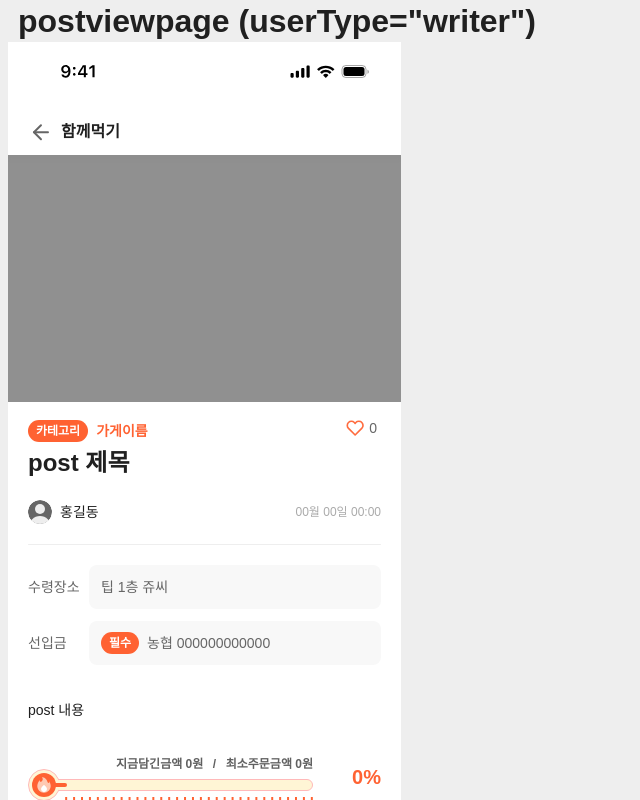
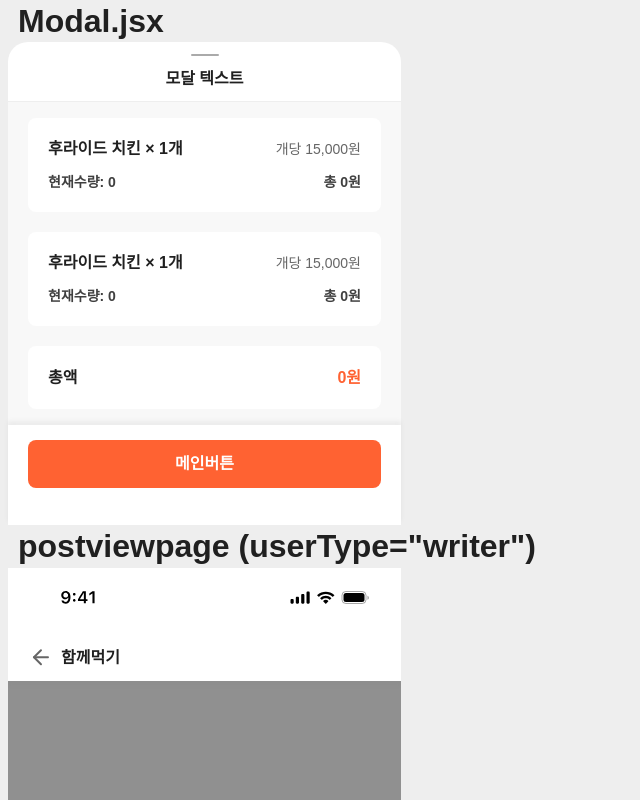
Before and after one commit to arane152/final-project, a React (Vite) app: page / in a window 1280 px wide. Shown: the top 800 px of the page, without its empty margins (0-640 px from the left). Built offline with nearby package versions, Linux system fonts and the light colour scheme; a web font is replaced by a local one.

Commit message:
YeJun-Modal.jsx/Device.jsx/Gnb.jsx-DesignComplete&DesignFixed-05261947

```diff
--- /dev/null
+++ b/src/layouts/BottomModal.jsx
@@ -0,0 +1,93 @@
+import styled from "styled-components";
+
+import Gnb from "./Gnb";
+import MainBtn from "../components/MainBtn";
+
+const Wrapper = styled.div`
+    display: flex;
+    position: relative;
+    width: 393px;
+    min-height: 356px;
+    height: auto;
+    flex-direction: column;
+    border-radius: 20px 20px 0px 0px;
+    background-color: #FFFFFF;
+    margin: 0;
+`
+
+const ModalTopWrapper = styled.div`
+    display: flex;
+    position: relative;
+    width: 393px;
+    height: auto;
+    flex-direction: column;
+    justify-content: space-between;
+    align-items: center;
+    gap: 12px;
+    padding: 12px 0px;
+`
+
+const ModalTopVector = styled.div`
+    display: flex;
+    width: 28px;
+    height: 2px;
+    border-radius: 2px;
+    background-color: #AAAAAA;
+`
+
+const ModalTopStroke = styled.div`
+    display: flex;
+    position: absolute;
+    bottom: 0;
+    width: 393px;
+    height: 1px;
+    background-color: #EEEEEE;
+`
+
+const ModalTopText = styled.p`
+    display: flex;
+    width: auto;
+    height: 22px;
+    font-size: 16px;
+    font-weight: 600;
+    color: #202020;
+    margin: 0;
+`
+
+const ModalContent = styled.div`
+    display: flex;
+    width: 393px;
+    min-height: 170px;
+    height: auto;
+    background-color: ${props => props.background == "white" ? "#FFFFFF" : "#F8F8F8"};
+    flex-direction: column;
+    justify-content: space-between;
+    align-items: center;
+    gap: 20px;
+    padding: 16px 0px;
+    margin-bottom: 100px;
+`
+
+function Modal(props) {
+    // props.background : <ModalContent>의 background-color (gray : "" / white : "white")
+    // props.btnType : 메인 버튼 타입
+    // props.mainText : 메인 버튼 텍스트
+    // props.modalText : 모달 상단 텍스트
+    return (
+        <Wrapper>
+            <ModalTopWrapper>
+                <ModalTopVector></ModalTopVector>
+                <ModalTopText>{props.modalText}</ModalTopText>
+                <ModalTopStroke></ModalTopStroke>
+            </ModalTopWrapper>
+            <ModalContent background={props.background || "gray"}>
+                {props.children}
+            </ModalContent>
+            <Gnb type="btn">
+                <MainBtn type={props.btnType} mainText={props.mainText}></MainBtn>
+            </Gnb>
+        </Wrapper>
+    )
+}
+
+export default Modal
--- a/src/layouts/Device.jsx
+++ b/src/layouts/Device.jsx
@@ -21,7 +21,7 @@ const DeviceWrapper = styled.div`
 const ContentWrapper = styled.div`
     display: block;
     width: 393px;
-    height: ${props => props.gnbtype == "none" ? "738px" : "658px"};
+    height: ${props => props.gnbtype == "none" ? "738px" : "638px"};
     margin: 0;
     overflow-y: scroll;
     scrollbar-width: none;
--- a/src/layouts/Gnb.jsx
+++ b/src/layouts/Gnb.jsx
@@ -3,14 +3,16 @@ import styled from 'styled-components'
 const GnbWrapper = styled.div`
     display: flex;
     position: absolute;
+    flex-direction: column;
     bottom: 0;
     width: 393px;
-    height: 80px;
+    height: 100px;
     background-color: #FFF;
-    justify-content: center;
+    justify-content: flex-start;
     align-items: center;
     box-shadow: 0px -4px 4px rgba(128, 128, 128, 0.1);
     margin: 0;
+    z-index: 5;
 `
 
 const GnbLayout = styled.div`
--- a/src/main.jsx
+++ b/src/main.jsx
@@ -16,6 +16,7 @@ import Header from './layouts/Header.jsx'
 import TextInput from './components/TextInput.jsx'
 import InfoBox from './components/InfoBox.jsx'
 import StateBadge from './components/StateBadge.jsx'
+import MenuDefault from './components/MenuDefault.jsx'
 import TotalAmount from './components/TotalAmount.jsx'
 import QuantityBtn from './components/QuantityBtn.jsx'
 import Profile from './components/Profile.jsx'
@@ -36,8 +37,17 @@ import MainPage from '../pages/MainPage.jsx'
 import PostWritePage from '../pages/PostWritePage.jsx'
 import ParticipationPage from '../pages/ParticipationPage.jsx'
 
+import Modal from './layouts/BottomModal.jsx'
+
 createRoot(document.getElementById('root')).render(
     <div className="display">
+      <h1>Modal.jsx</h1>
+      <Modal background="" modalText="모달 텍스트" btnType="default" mainText="메인버튼">
+        <MenuDefault type="info"></MenuDefault>
+        <MenuDefault type="info"></MenuDefault>
+        <TotalAmount title="총액"></TotalAmount>
+      </Modal>
+
       <h1>postviewpage (userType="writer")</h1>
       <PostViewPage userType="writer"></PostViewPage>
       <h1>postviewpage (userType="")</h1>
```
